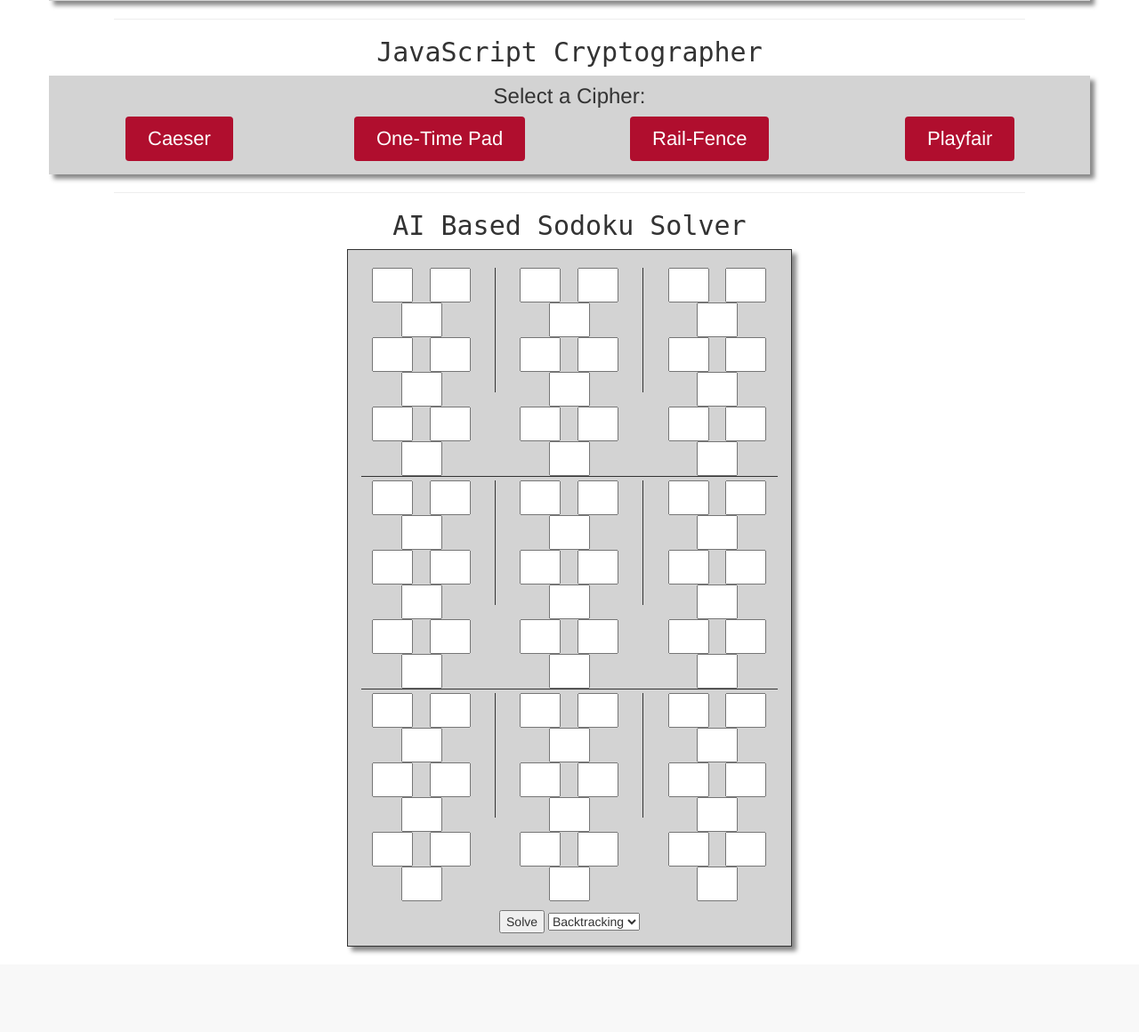
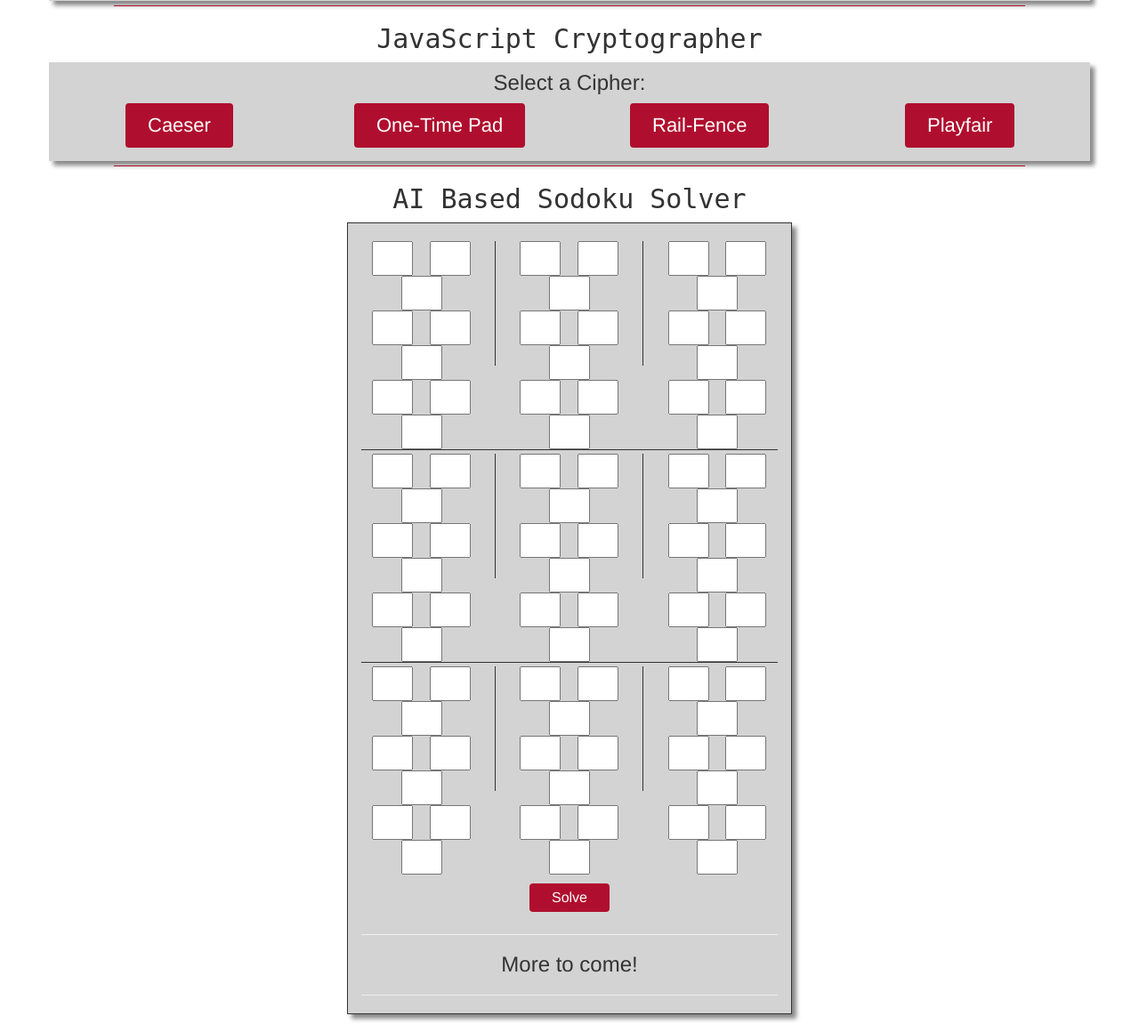
Before and after one commit to rlowman/RobertWebsite, a Django app: page /projects in a window 1280 px wide. Shown: the part 366-1526 px from the top of the page at 89% size. Before the commit the page ends 1438 px from the top, so only its background shows below. Run offline with Django 3.2, Linux system fonts and the light colour scheme; some libraries are stand-ins or nearby versions.

Commit message:
fixing header break colors

```diff
--- a/mysite/index/templates/index/projects.html
+++ b/mysite/index/templates/index/projects.html
@@ -376,10 +376,11 @@
 				</div>
 				</h2>
 				<div class = "row">
-					<button type="submit project-form submit" name = "sodoku">Solve</button>
-					{{board.algorithm}}
+					<button type="submit" name = "sodoku" class="project-form submit hvr-grow">Solve</button>
 			</form>
 		</div>
-
+		<hr class = "projectDiv">
+		<h3 align="center">More to come!</h3>
+		<hr class = "projectDiv">
 	</body>
 </html>
--- a/mysite/static/css/projectStyle.css
+++ b/mysite/static/css/projectStyle.css
@@ -53,6 +53,11 @@
 hr.projectBreak {
   width : 80%;
   align : "center";
+  height: 1px;
+  background-color: rgba(176, 14, 46, 1);
+  color: rgba(176, 14, 46, 1);
+  border: 0 none;
+  margin: 5px auto;
 }
 br.adjuster {
   display : block;
@@ -73,7 +78,9 @@
   margin-top: 75px;
   margin-bottom: 20px
 }
+hr.head {
 
+}
 .project-form {
   background-color: rgba(176, 14, 46, 1);
   color: white;
```
Also changed, not shown: mysite/static/css/aboutStyle.css (+3 -7 lines).
